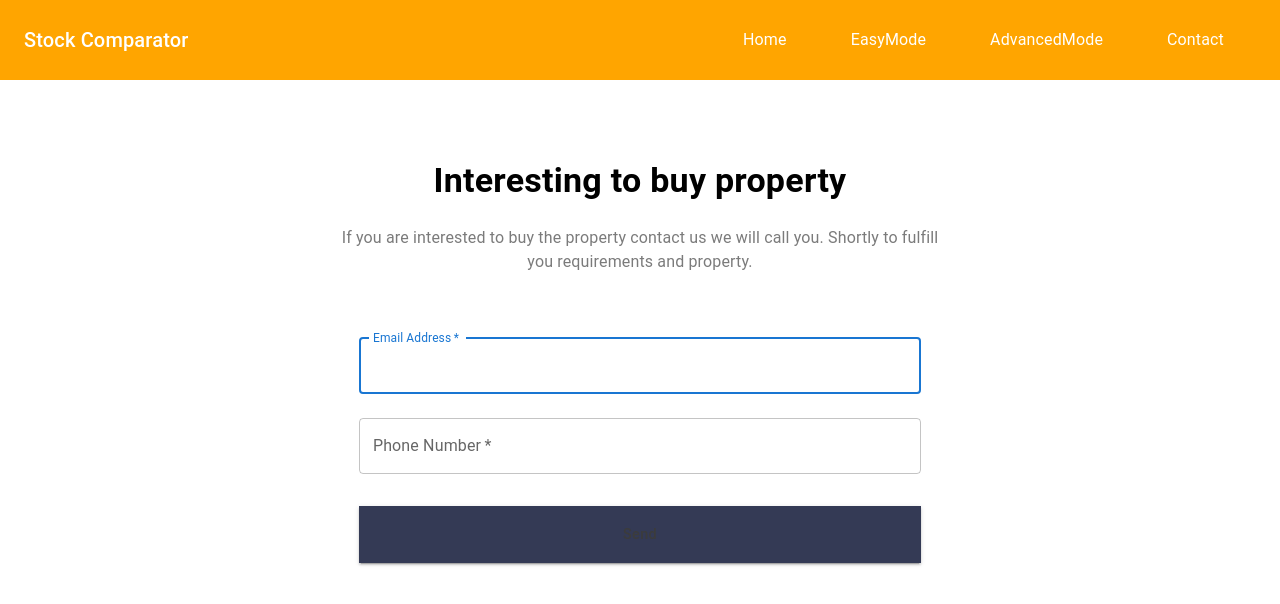
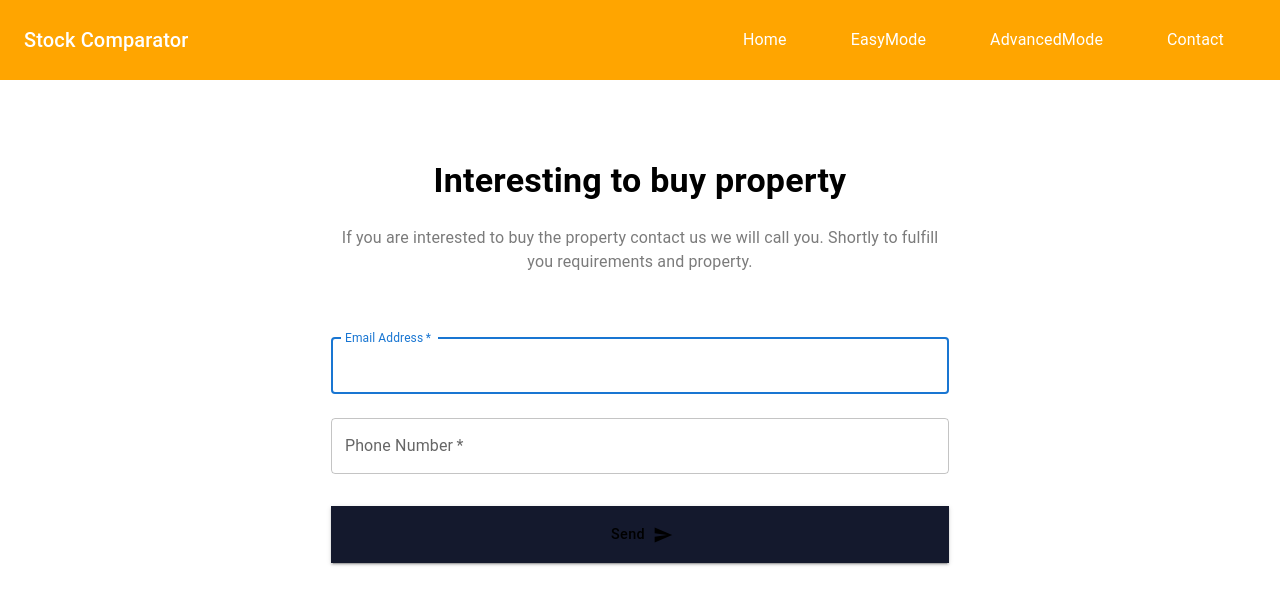
Before and after one commit to stockfundamentalanalysis/stock-comparator-front-end, a Next.js app: page /contact in a window 1280 px wide. Shown: the top 604 px of the page. Built offline with nearby package versions, Linux system fonts and the light colour scheme.

Commit message:
Rename to avoid case sensitiveness

```diff
--- a/src/components/Footer/Footer.jsx
+++ b/src/components/Footer/Footer.jsx
@@ -1,8 +1,8 @@
 import React from 'react'
 import { Box, Stack, styled, Typography } from '@mui/material'
 import Link from '@mui/material/Link'
-import FooterTitle from './FooterTitle'
-import FooterLink from './FooterLink'
+import FooterTitle from './footertitle'
+import FooterLink from './footerlink'
 import FacebookIcon from '@mui/icons-material/Facebook'
 import InstagramIcon from '@mui/icons-material/Instagram'
 
--- a/src/components/details.jsx
+++ b/src/components/details.jsx
@@ -2,6 +2,8 @@
 import { Box, Button, Stack, TextField } from '@mui/material'
 import Title from './title'
 import Paragraph from './paragraph'
+import { Send } from '@mui/icons-material'
+import SendIcon from '@mui/icons-material/Send'
 
 const Details = () => {
   const handleSubmit = (event) => {
@@ -62,23 +64,24 @@
         />
         <Button
           variant="contained"
+          endIcon={<SendIcon />}
           fullWidth
-          type="submit"
           size="medium"
           sx={{
             fontSize: '0.9rem',
-            color: '#3c3c3c',
             textTransform: 'capitalize',
             py: 2,
+            px: 4,
             mt: 3,
             mb: 2,
             borderRadius: 0,
-            backgroundColor: '#343a55',
+            color: 'black',
+            backgroundColor: '#14192d',
+            '&&:hover': {
+              backgroundColor: 'orange',
+            },
             '&&:focus': {
-              backgroundColor: '#343a55',
-            },
-            '&&:hover': {
-              backgroundColor: '#dedede',
+              backgroundColor: 'orange',
             },
           }}
         >
--- a/src/pages/index.tsx
+++ b/src/pages/index.tsx
@@ -5,7 +5,7 @@
 // import data from '../data/sfa_easy.json'
 import Header from '../components/header'
 import NavBar from '../components/navbar'
-import Footer from '../components/Footer/footer'
+import Footer from '../components/footer/footer'
 import GetStarted from '../components/getstarted'
 import GetInTouch from '../components/getintouch'
 //import '../styles/global.css'
```
